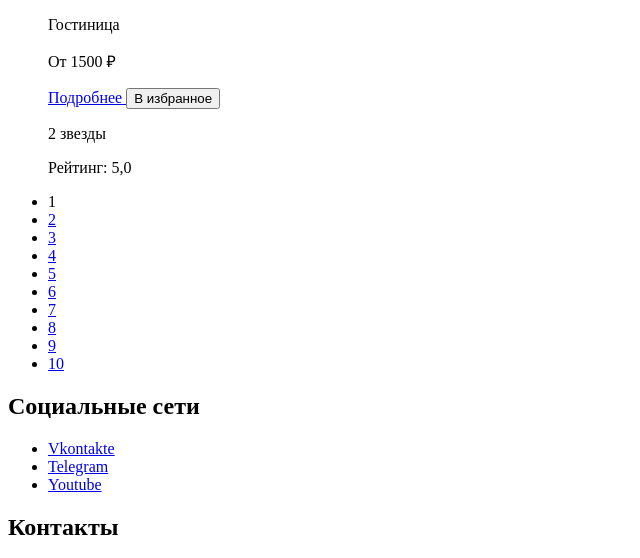
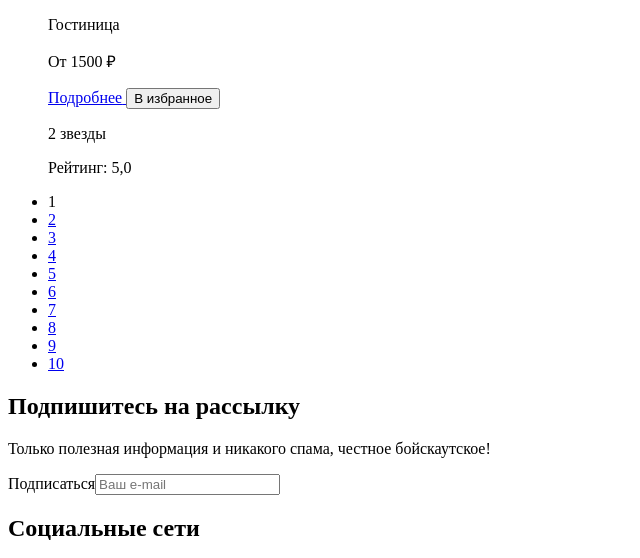
Before and after one commit to htmlacademy-htmlcss/2485091-sedona-1, a plain HTML site: page catalog.html in a window 1280 px wide. Shown: the part 1625-2183 px from the top of the page, without its empty margins (0-640 px from the left). Drawn offline with Linux system fonts and the light colour scheme.

Commit message:
Добавляет подписку на рассылку в футер

```diff
--- a/catalog.html
+++ b/catalog.html
@@ -224,6 +224,15 @@
       </ul>
       </section>
       <footer class="page-footer">
+        <section class="newsletter">
+          <h2 class="subscribe">Подпишитесь на рассылку</h2>
+          <p class="advantages-description subscribe-description">Только полезная информация и никакого спама, честное бойскаутское!</p>
+          <form class="subscribe-form" method="post" action="https://echo.htmlacademy.ru/">
+            <label>
+              Подписаться<input type="text" name="e-mail" placeholder="Ваш e-mail">
+            </label>
+          </form>
+        </section>
         <section class="social-media">
           <h2 class="visualli-hidden">Социальные сети</h2>
           <ul class="social-media-list">
```
Also changed, not shown: index.html (+1 -1 lines).
